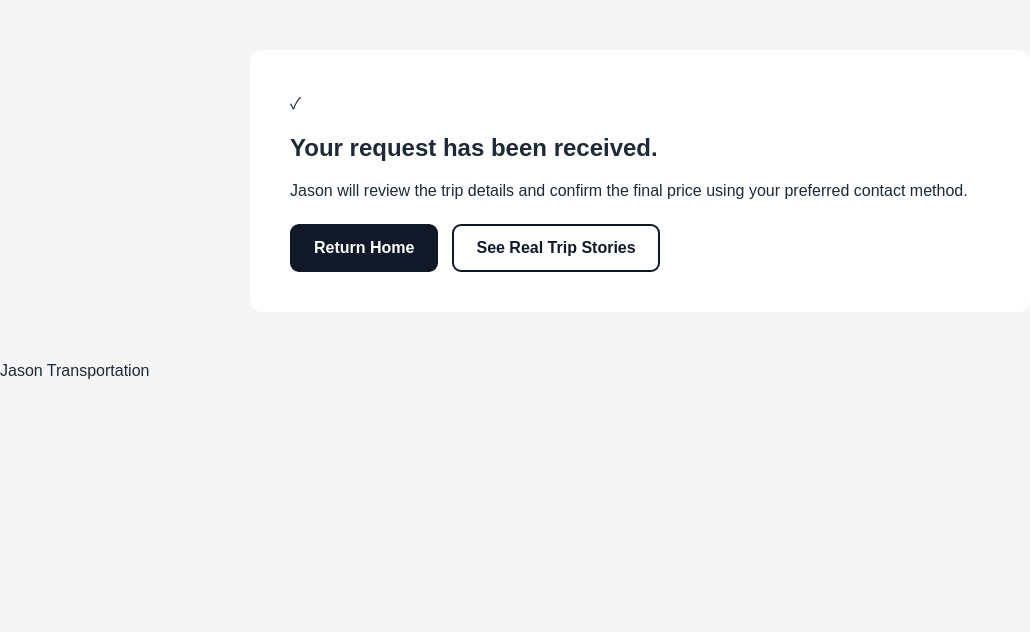
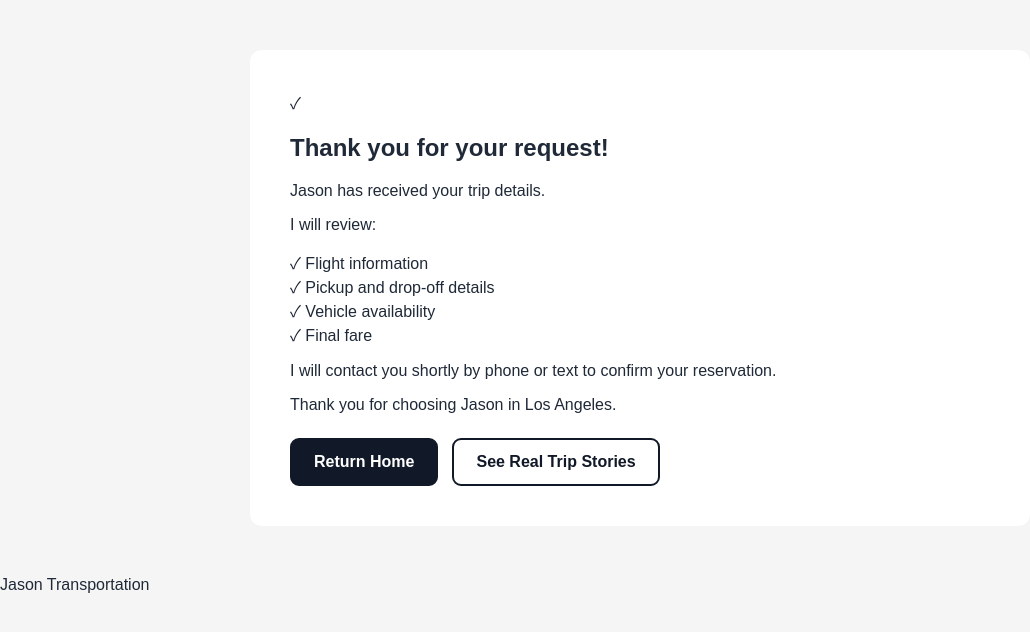
Before and after one commit to Jason-LA-AI/Jason-LA-AI, a FastAPI app: page /quote/confirmation in a window 1280 px wide. Shown: the part 72-704 px from the top of the page, without its empty margins (0-1030 px from the left). Run offline with FastAPI, Linux system fonts and the light colour scheme; some libraries are stand-ins or nearby versions.

Commit message:
Improve quote confirmation customer experience

```diff
--- a/templates/quote_confirmation.html
+++ b/templates/quote_confirmation.html
@@ -1,12 +1,16 @@
 {% extends "base.html" %}
 {% block title %}Request Received | Jason Transportation{% endblock %}
-{% block description %}Your transportation booking request has been received for Jason's review.{% endblock %}
+{% block description %}Your request has been received. Jason will review your transportation details and final fare.{% endblock %}
 {% block content %}
 <main class="page-shell">
   <section class="success-panel" style="display:block" aria-labelledby="confirmation-title">
     <div class="success-panel__icon" aria-hidden="true">✓</div>
-    <h1 id="confirmation-title">Your request has been received.</h1>
-    <p>Jason will review the trip details and confirm the final price using your preferred contact method.</p>
+    <h1 id="confirmation-title">Thank you for your request!</h1>
+    <p>Jason has received your trip details.</p>
+    <p>I will review:</p>
+    <p>✓ Flight information<br>✓ Pickup and drop-off details<br>✓ Vehicle availability<br>✓ Final fare</p>
+    <p>I will contact you shortly by phone or text to confirm your reservation.</p>
+    <p>Thank you for choosing Jason in Los Angeles.</p>
     {% if reference %}<p>Reference: <strong>{{ reference }}</strong></p>{% endif %}
     <div class="home-actions"><a class="home-button home-button--primary" href="/">Return Home</a><a class="home-button home-button--secondary" href="/stories">See Real Trip Stories</a></div>
     {% if xiaohongshu_url or facebook_url %}<div class="social-actions" aria-label="Follow Jason for service updates"><span>See more real service updates:</span>{% if xiaohongshu_url %}<a href="{{ xiaohongshu_url }}" target="_blank" rel="noopener noreferrer">Xiaohongshu 小红书</a>{% endif %}{% if facebook_url %}<a href="{{ facebook_url }}" target="_blank" rel="noopener noreferrer">Facebook</a>{% endif %}</div>{% endif %}
```
